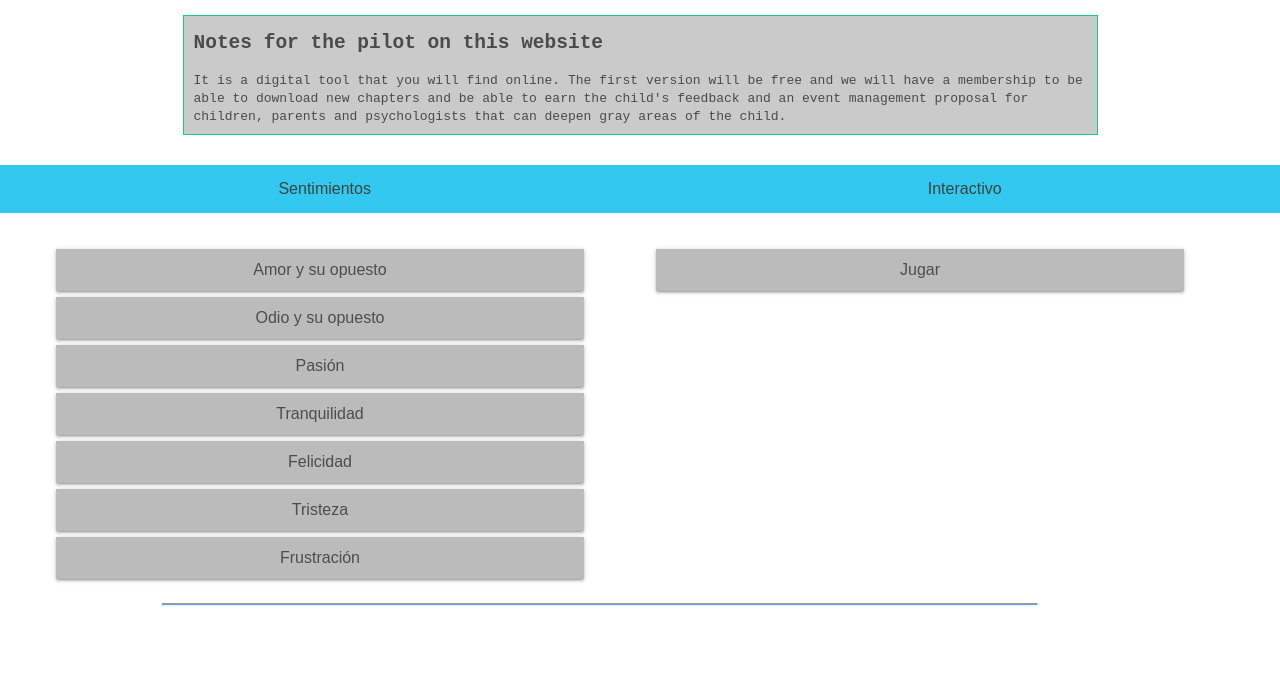
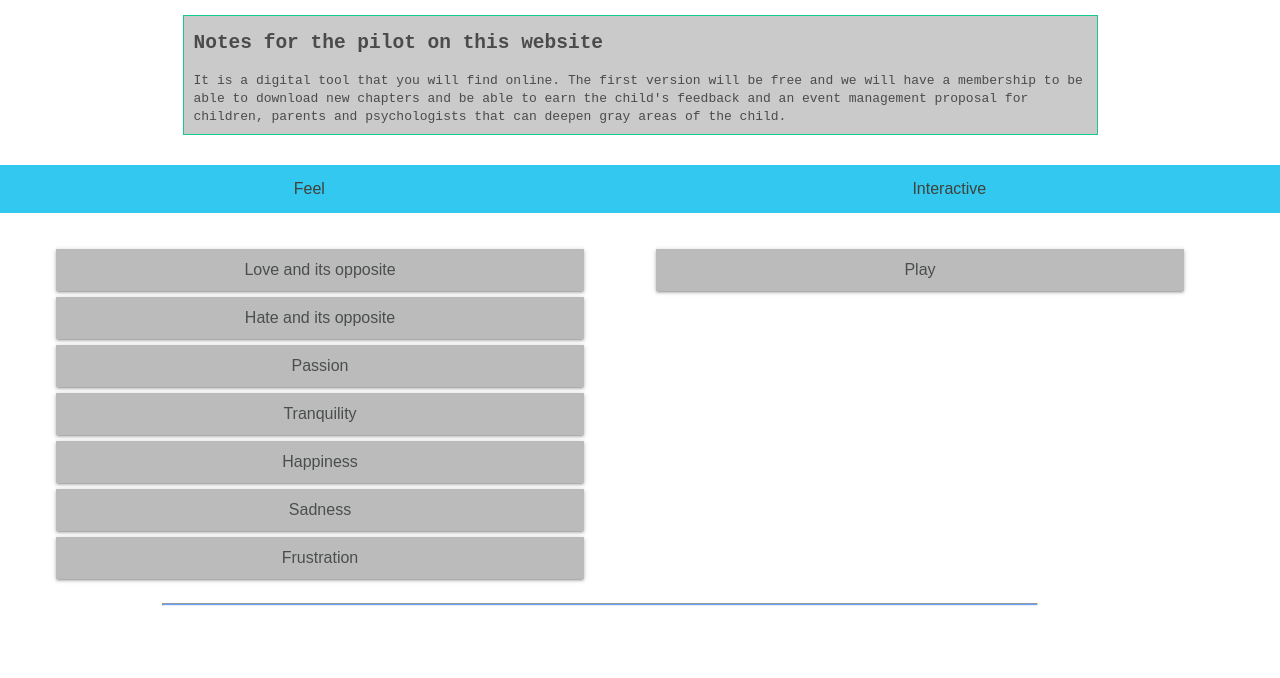
Before and after one commit to ejetzael/justB-dev, a plain HTML site: page piloto.html in a window 1280 px wide. Shown: the part 513-1191 px from the top of the page. Drawn offline with Linux system fonts and the light colour scheme.

Commit message:
quitando boton de menu principal El objetivo

```diff
--- a/piloto.html
+++ b/piloto.html
@@ -27,7 +27,6 @@
     <aside class="ed-container full mainmenu-justb">
         <ul class="ed-menu m-horizontal button-bar">
             <li><a href="index.html">What is JustB?</a></li>
-            <li><a href="index.html">What is our objective?</a></li>
             <li><a href="#" class="active">Pilot</a></li>
         </ul>
     </aside>
@@ -63,26 +62,26 @@
 
         <aside class="ed-container full mainmenu-justb">
             <ul class="ed-menu m-horizontal button-bar">
-                <li><a href="#">Sentimientos</a></li>
-                <li><a href="#">Interactivo</a></li>
+                <li><a href="#">Feel</a></li>
+                <li><a href="#">Interactive</a></li>
             </ul>
         </aside>
         <article class="ed-container full ed-item">
             <section class="ed-container  ed-item sec-whitejustb">
                 <div class="ed-item m-50 s-50 s-block-center ">
                     <ul class="type-config s-center">
-                        <li><a href="https://youtu.be/daD3IbH8InE" target="_blank">Amor y su opuesto</a></li>
-                        <li><a href="https://youtu.be/daD3IbH8InE" target="_blank">Odio y su opuesto</a></li>
-                        <li><a href="https://youtu.be/daD3IbH8InE" target="_blank">Pasión</a></li>
-                        <li><a href="https://youtu.be/daD3IbH8InE" target="_blank">Tranquilidad</a></li>
-                        <li><a href="https://youtu.be/daD3IbH8InE" target="_blank">Felicidad</a></li>
-                        <li><a href="https://youtu.be/daD3IbH8InE" target="_blank">Tristeza</a></li>
-                        <li><a href="https://youtu.be/daD3IbH8InE" target="_blank">Frustración</a></li>
+                        <li><a href="https://youtu.be/daD3IbH8InE" target="_blank">Love and its opposite</a></li>
+                        <li><a href="https://youtu.be/daD3IbH8InE" target="_blank">Hate and its opposite</a></li>
+                        <li><a href="https://youtu.be/daD3IbH8InE" target="_blank">Passion</a></li>
+                        <li><a href="https://youtu.be/daD3IbH8InE" target="_blank">Tranquility</a></li>
+                        <li><a href="https://youtu.be/daD3IbH8InE" target="_blank">Happiness</a></li>
+                        <li><a href="https://youtu.be/daD3IbH8InE" target="_blank">Sadness</a></li>
+                        <li><a href="https://youtu.be/daD3IbH8InE" target="_blank">Frustration</a></li>
                     </ul>
                 </div>
                 <div class="ed-item m-50 s-50 s-block-center ">
                     <ul class="type-config s-center">
-                        <li><a href="https://youtu.be/QEDaGdZ_dUg" target="_blank">Jugar</a></li>
+                        <li><a href="https://youtu.be/QEDaGdZ_dUg" target="_blank">Play</a></li>
                     </ul>
                 </div>
                 <div class="ed-item divider">
```
Also changed, not shown: index.html (+0 -1 lines).
